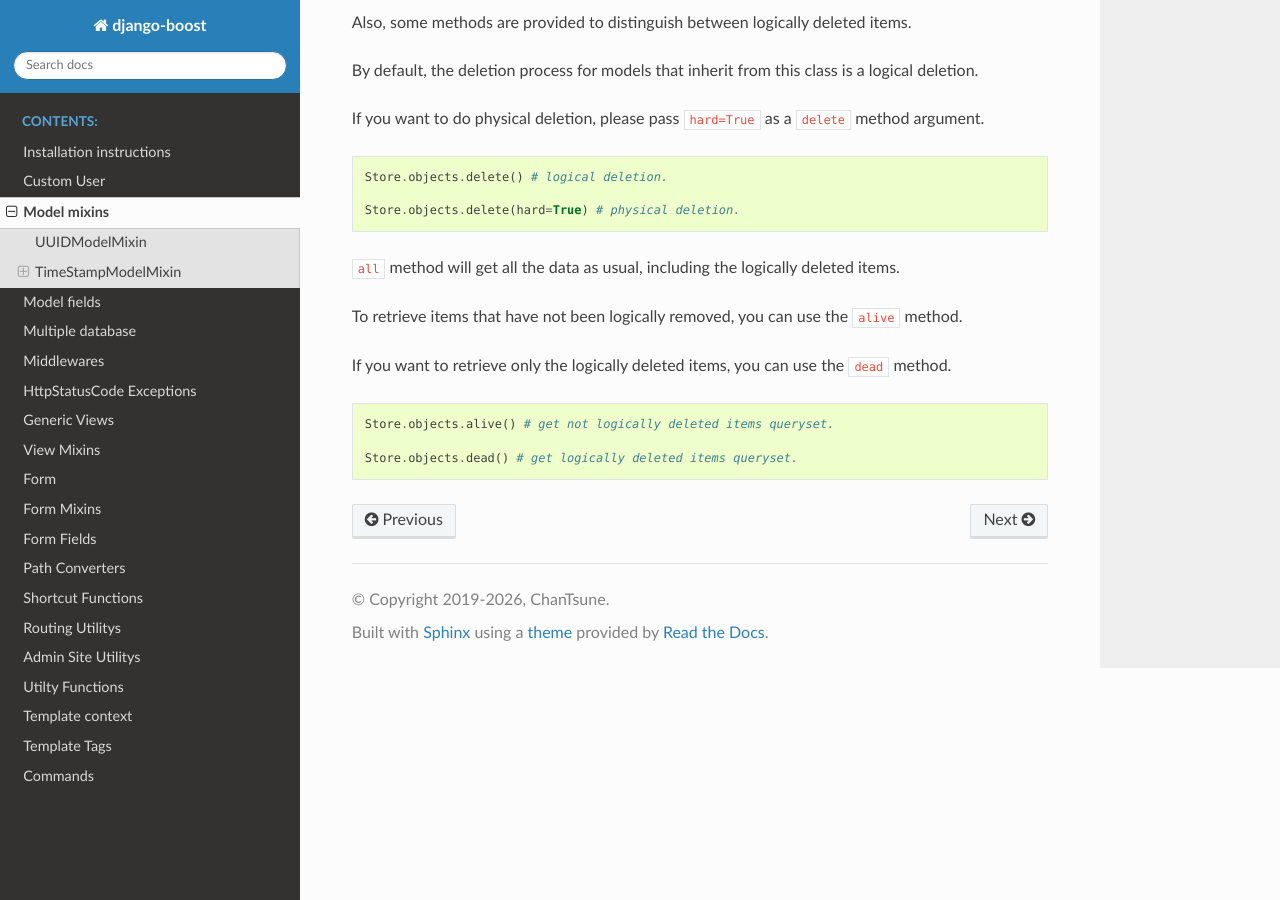
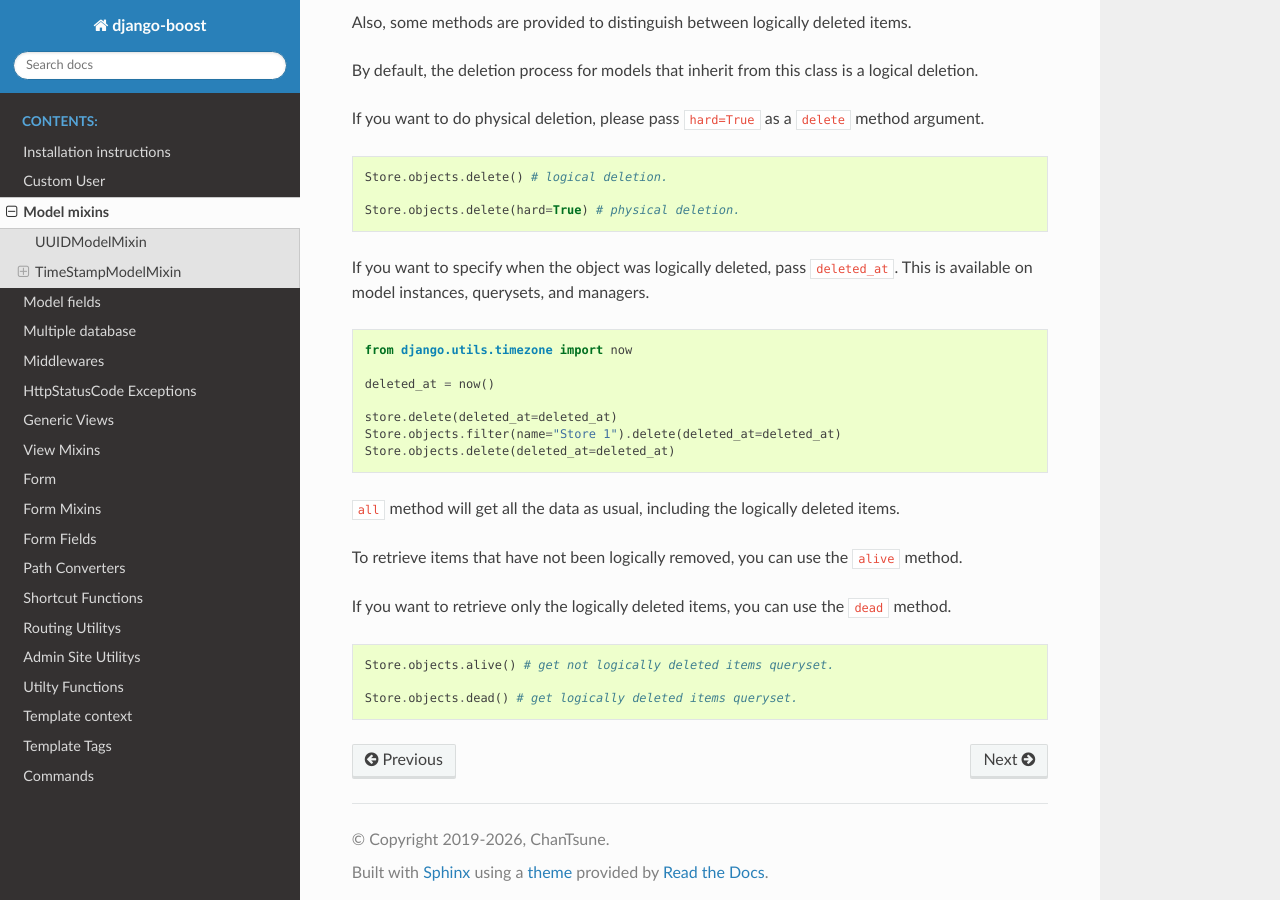
Before and after one commit to ChanTsune/django-boost, a Sphinx documentation site: the page built from docs/model_mixins.rst, in a window 1280 px wide and 900 px high, scrolled down 1322 px. Built offline with Sphinx 7.4.7 and the Read the Docs theme 3.1.0, drawn with Linux system fonts in a browser that asks for light colours; the version number could not be read and is left out.

Commit message:
:sparkles: Allow custom logical deletion timestamps
Support deleted_at on logical deletion delete methods for model instances, querysets, and managers so callers can preserve an explicit deletion time. Document the API in README/docs and align sample app references.

Verification:
- devcontainer exec --workspace-folder . -- python manage.py test
- devcontainer exec --workspace-folder . -- flake8 .
- devcontainer exec --workspace-folder . -- sphinx-build -M html docs docs/_build

```diff
--- a/docs/model_mixins.rst
+++ b/docs/model_mixins.rst
@@ -79,6 +79,19 @@ If you want to do physical deletion, please pass ``hard=True`` as a ``delete`` m
 
   Store.objects.delete(hard=True) # physical deletion.
 
+If you want to specify when the object was logically deleted, pass ``deleted_at``.
+This is available on model instances, querysets, and managers.
+
+::
+
+  from django.utils.timezone import now
+
+  deleted_at = now()
+
+  store.delete(deleted_at=deleted_at)
+  Store.objects.filter(name="Store 1").delete(deleted_at=deleted_at)
+  Store.objects.delete(deleted_at=deleted_at)
+
 
 ``all`` method will get all the data as usual, including the logically deleted items.
 
--- a/example/templates/blog/article_delete.html
+++ b/example/templates/blog/article_delete.html
@@ -5,7 +5,7 @@
 {% block body %}
 <section class="page-title">
     <h1>Delete article</h1>
-    <p>DeleteView demonstrates logical deletion; the deleted archive still has a dedicated list view.</p>
+    <p>DeleteView demonstrates logical deletion by storing the deletion time in <code>deleted_at</code>; the deleted archive still has a dedicated list view.</p>
 </section>
 
 <section class="section panel">
```
Also changed, not shown: README.md (+34 -0 lines), 5 other files.
